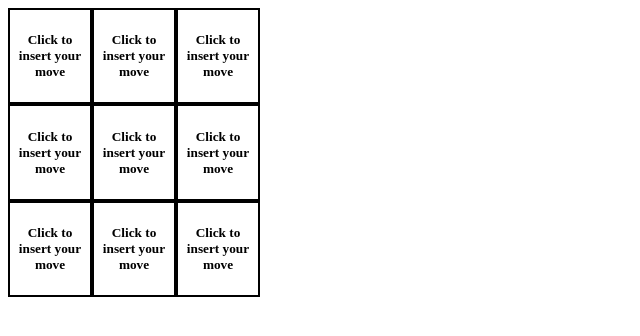
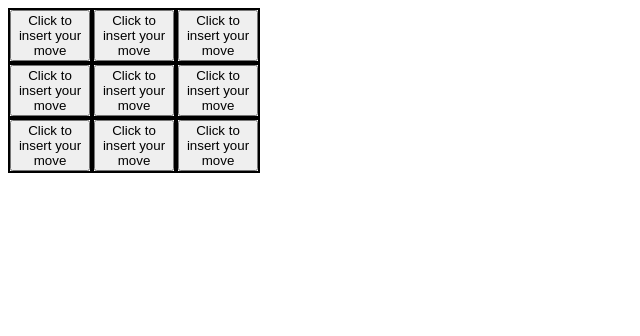
Before and after one commit to GalexyN/tictactoe, a website: page index.html in a window 1280 px wide. Shown: the whole page, without its empty margins (0-640 px from the left). Drawn offline with Linux system fonts and the light colour scheme.

Commit message:
added query for buttons in app

```diff
--- a/app.js
+++ b/app.js
@@ -0,0 +1,3 @@
+const buttons = [...window.document.getElementsByTagName('button')];
+
+buttons.forEach(button => button.addEventListener('click', () => console.log('click')))
--- a/index.html
+++ b/index.html
@@ -6,55 +6,56 @@
   <title>Tic Tac Toe</title>
 </head>
 <body>
+  <script type="text/javascript" src="app.js"></script>
   <div class="board" style="width: 300px; overflow: hidden">
-    <div class="top-row" style="width: 300px; overflow: hidden;">
+    <div class="top row" style="width: 300px; overflow: hidden;">
       <div class="" style="text-align: center; float: left; width: 80px; border-style: solid; border-width: 2px;">
-        <div>
-          <h5>Click to insert your move</h5>
+        <div id="top-left">
+          <button>Click to insert your move</button>
         </div>
       </div>
       <div class="" style="text-align: center; float: left; width: 80px; border-style: solid; border-width: 2px;">
-        <div>
-          <h5>Click to insert your move</h5>
+        <div id="top-middle">
+          <button>Click to insert your move</button>
         </div>
       </div>
       <div class="" style="text-align: center; float: left; width: 80px; border-style: solid; border-width: 2px;">
-        <div>
-          <h5>Click to insert your move</h5>
+        <div id="top-right">
+          <button>Click to insert your move</button>
         </div>
       </div>
     </div>
     <div class="middle row" style="width: 300px; overflow: hidden;">
       <div class="" style="text-align: center; float: left; width: 80px; border-style: solid; border-width: 2px;">
-        <div>
-          <h5>Click to insert your move</h5>
+        <div id="middle-left">
+          <button>Click to insert your move</button>
         </div>
       </div>
       <div class="" style="text-align: center; float: left; width: 80px; border-style: solid; border-width: 2px;">
-        <div>
-          <h5>Click to insert your move</h5>
+        <div id="middle-middle">
+          <button>Click to insert your move</button>
         </div>
       </div>
       <div class="" style="text-align: center; float: left; width: 80px; border-style: solid; border-width: 2px;">
-        <div>
-          <h5>Click to insert your move</h5>
+        <div id="middle-right">
+          <button>Click to insert your move</button>
         </div>
       </div>
     </div>
     <div class="bottom row" style="width: 300px; overflow: hidden;">
       <div class="" style="text-align: center; float: left; width: 80px; border-style: solid; border-width: 2px;">
-        <div>
-          <h5>Click to insert your move</h5>
+        <div id="bottom-left">
+          <button>Click to insert your move</button>
         </div>
       </div>
       <div class="" style="text-align: center; float: left; width: 80px; border-style: solid; border-width: 2px;">
-        <div>
-          <h5>Click to insert your move</h5>
+        <div id="bottom-middle">
+          <button>Click to insert your move</button>
         </div>
       </div>
       <div class="" style="text-align: center; float: left; width: 80px; border-style: solid; border-width: 2px;">
-        <div>
-          <h5>Click to insert your move</h5>
+        <div id="bottom-right">
+          <button>Click to insert your move</button>
         </div>
       </div>
     </div>
```
